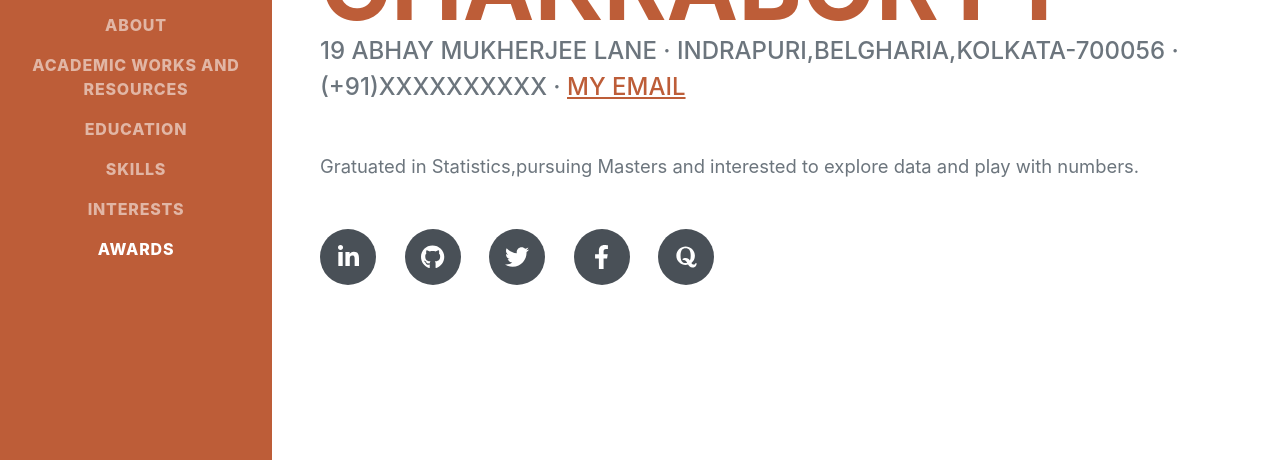
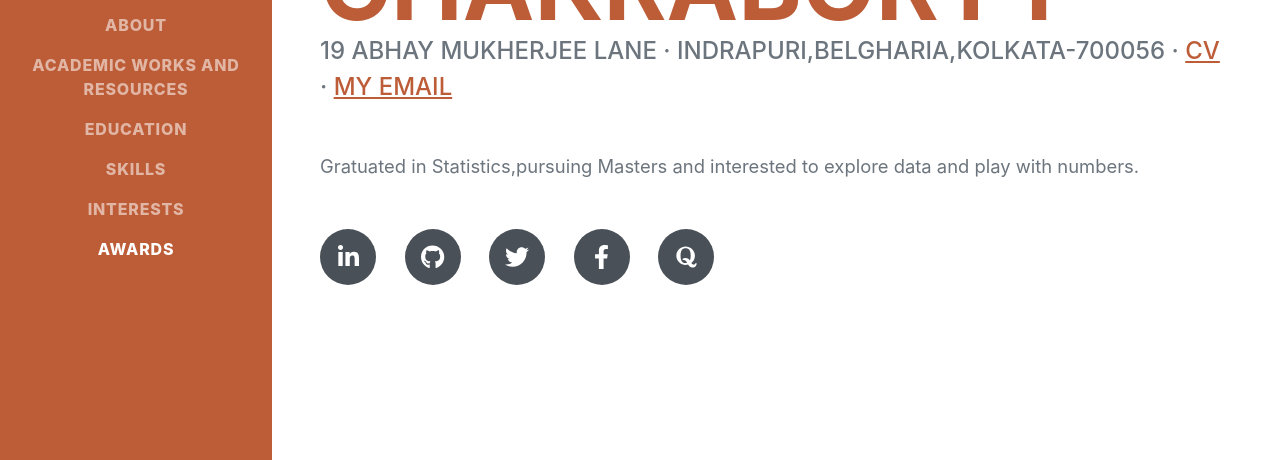
Before and after one commit to debarshi-statsforever/debarshi-statsforever.github.io, a plain HTML site: page index.html in a window 1280 px wide. Shown: the part 337-797 px from the top of the page. Drawn offline with nearby package versions, Linux system fonts and the light colour scheme; a web font is replaced by a local one.

Commit message:
new design

```diff
--- a/index.html
+++ b/index.html
@@ -44,7 +44,7 @@
                         <span class="text-primary">Chakraborty</span>
                     </h1>
                     <div class="subheading mb-5">
-                        19 Abhay Mukherjee Lane · Indrapuri,Belgharia,Kolkata-700056 · (+91)XXXXXXXXXX ·
+                        19 Abhay Mukherjee Lane · Indrapuri,Belgharia,Kolkata-700056 · <a href="">CV</a> ·
                         <a href="mailto:maharajtheboss@gmail.com">My Email</a>
                     </div>
                     <p class="lead mb-5">Gratuated in Statistics,pursuing Masters and interested to explore data and play with numbers.
```
